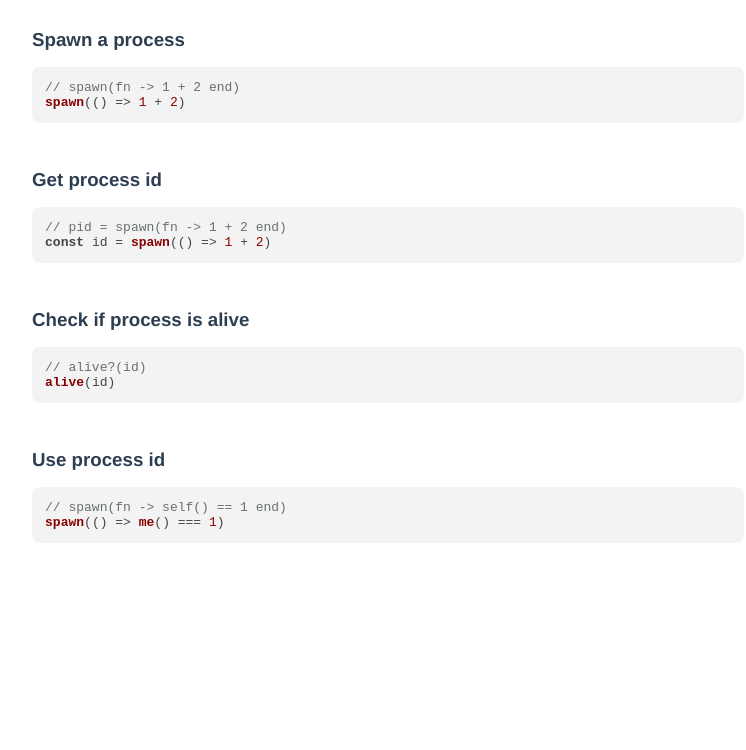
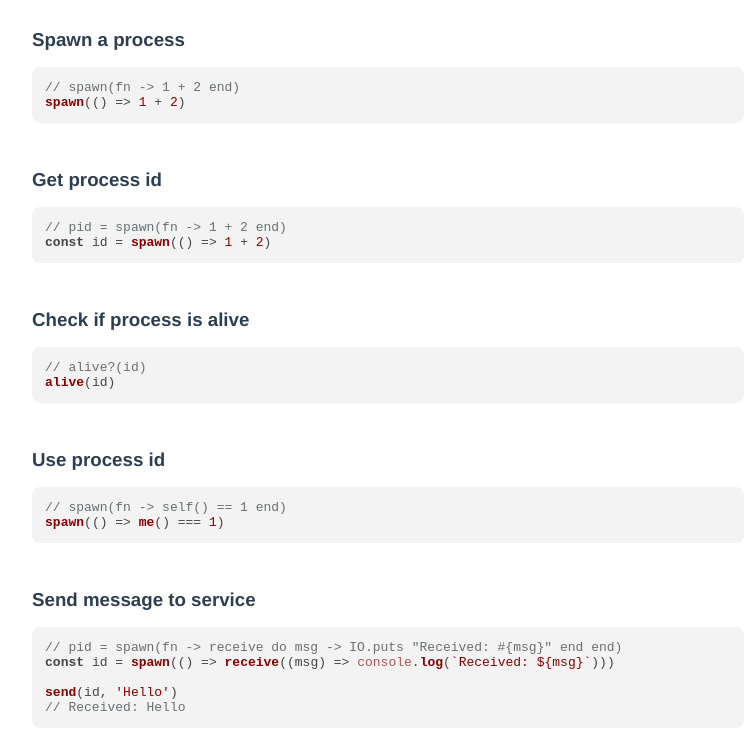
Before and after one commit to ChristoPy/sever-membrane, a website built with Vite: page src/index.html in a window 1280 px wide. Shown: the part 74-824 px from the top of the page, without its empty margins (252-998 px from the left). Before the commit the page ends 800 px from the top, so only its background shows below. Built offline with nearby package versions, Linux system fonts and the light colour scheme.

Commit message:
update docs

```diff
--- a/src/index.html
+++ b/src/index.html
@@ -43,6 +43,16 @@ alive(id)</code>
 spawn(() => me() === 1)</code>
       </pre>
     </section>
+    <section>
+      <h3>Send message to service</h3>
+      <pre><code class="language-javascript">// pid = spawn(fn -> receive do msg -> IO.puts "Received: #{msg}" end end)
+const id = spawn(() => receive((msg) => console.log(`Received: ${msg}`)))
+
+send(id, 'Hello')
+// Received: Hello
+</code>
+      </pre>
+    </section>
   </main>
   <script>hljs.highlightAll();</script>
   <script type="module" src="./main.js"></script>
--- a/src/main.js
+++ b/src/main.js
@@ -1,5 +1,5 @@
 import "./style.css"
-import { spawn, alive } from "../lib"
+import { spawn, alive, receive, send, me } from "../lib"
 
 let id = spawn((max) => {
     const primeNumbers = []
@@ -23,3 +23,11 @@ spawn(() => { })
 id = spawn(() => me() === 1)
 
 console.log(alive(id))
+
+id = spawn(() => {
+    receive((data) => {
+        console.log(me(), "received", data)
+    })
+})
+
+send(id, "hello")
```
Also changed, not shown: README.md.
